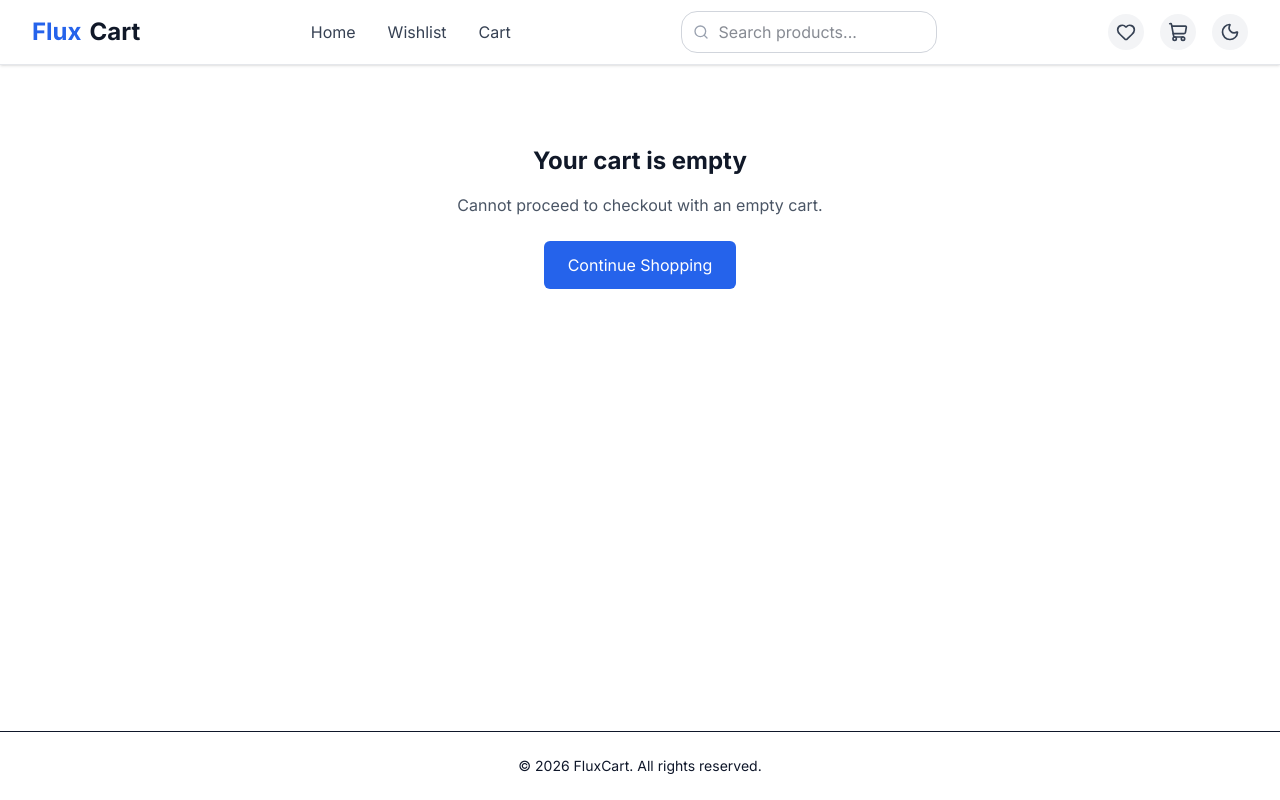
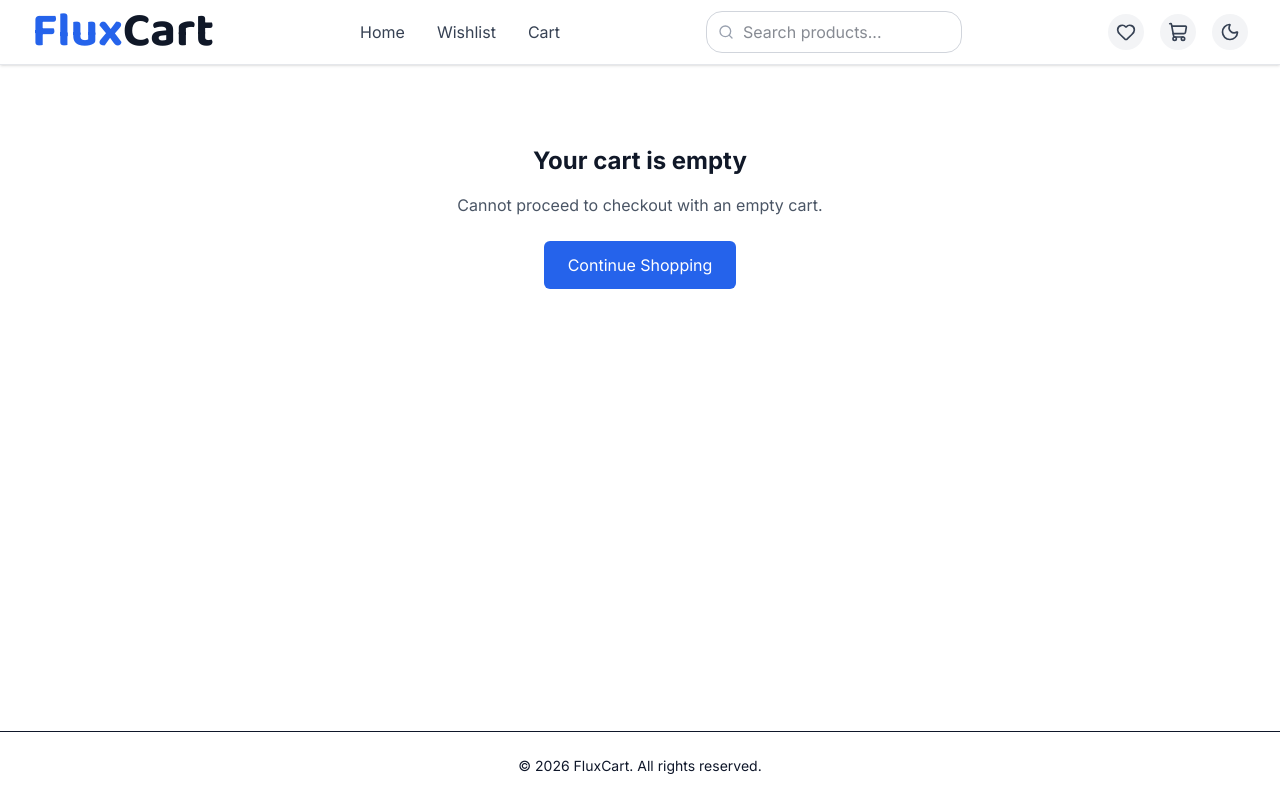
Before and after one commit to Joel-Utpal-Halder/fluxcart, a Next.js app: page /checkout in a window 1280 px wide. Built offline with nearby package versions, Linux system fonts and the light colour scheme.

Commit message:
🎨 style(logo): update logo with Baloo font and modern text-only design

```diff
--- a/src/app/layout.tsx
+++ b/src/app/layout.tsx
@@ -1,11 +1,17 @@
-// Role: Root layout with SEO metadata, viewport configuration, theme support, and hydration fix
+// File: src/app/layout.tsx
+// Role: Root layout with SEO metadata, viewport configuration, theme support, and Google Fonts
 
 import type { Metadata, Viewport } from "next";
-import { Inter } from "next/font/google";
+import { Inter, Baloo_2 } from "next/font/google";
 import "./globals.css";
 import MainLayout from "@/components/layout/MainLayout";
 
 const inter = Inter({ subsets: ["latin"] });
+const baloo = Baloo_2({
+  subsets: ["latin"],
+  weight: ["400", "500", "600", "700", "800"],
+  variable: "--font-baloo",
+});
 
 /* ===== SEO METADATA ===== */
 export const metadata: Metadata = {
@@ -62,7 +68,6 @@ export const metadata: Metadata = {
 };
 
 /* ===== VIEWPORT CONFIGURATION ===== */
-// Moved from metadata to separate export (Next.js 15+ requirement)
 export const viewport: Viewport = {
   width: "device-width",
   initialScale: 1,
@@ -76,7 +81,7 @@ export default function RootLayout({
 }>) {
   return (
     <html lang="en" suppressHydrationWarning>
-      <body className={inter.className}>
+      <body className={`${inter.className} ${baloo.variable}`}>
         <MainLayout>{children}</MainLayout>
       </body>
     </html>
--- a/src/components/layout/Navbar.tsx
+++ b/src/components/layout/Navbar.tsx
@@ -54,12 +54,23 @@ export default function Navbar() {
     <nav className="sticky top-0 z-50 bg-white dark:bg-gray-900 border-b border-gray-200 dark:border-gray-700 shadow-sm">
       <div className="container mx-auto px-4 sm:px-6 lg:px-8">
         <div className="flex justify-between items-center h-16">
-          {/* Logo / Brand */}
-          <Link href="/" className="flex items-center space-x-2 cursor-pointer">
-            <span className="text-2xl font-bold text-primary">Flux</span>
-            <span className="text-2xl font-bold text-gray-900 dark:text-white">
-              Cart
-            </span>
+          {/* Logo / Brand with Stylish Font */}
+          {/* Logo / Brand with Baloo Font */}
+          <Link href="/" className="flex items-center cursor-pointer group">
+            <div className="flex items-baseline">
+              <span
+                className="text-5xl font-bold text-primary"
+                style={{ fontFamily: "var(--font-baloo)" }}
+              >
+                Flux
+              </span>
+              <span
+                className="text-5xl font-bold text-gray-900 dark:text-white"
+                style={{ fontFamily: "var(--font-baloo)" }}
+              >
+                Cart
+              </span>
+            </div>
           </Link>
 
           {/* Desktop Navigation Links */}
```
